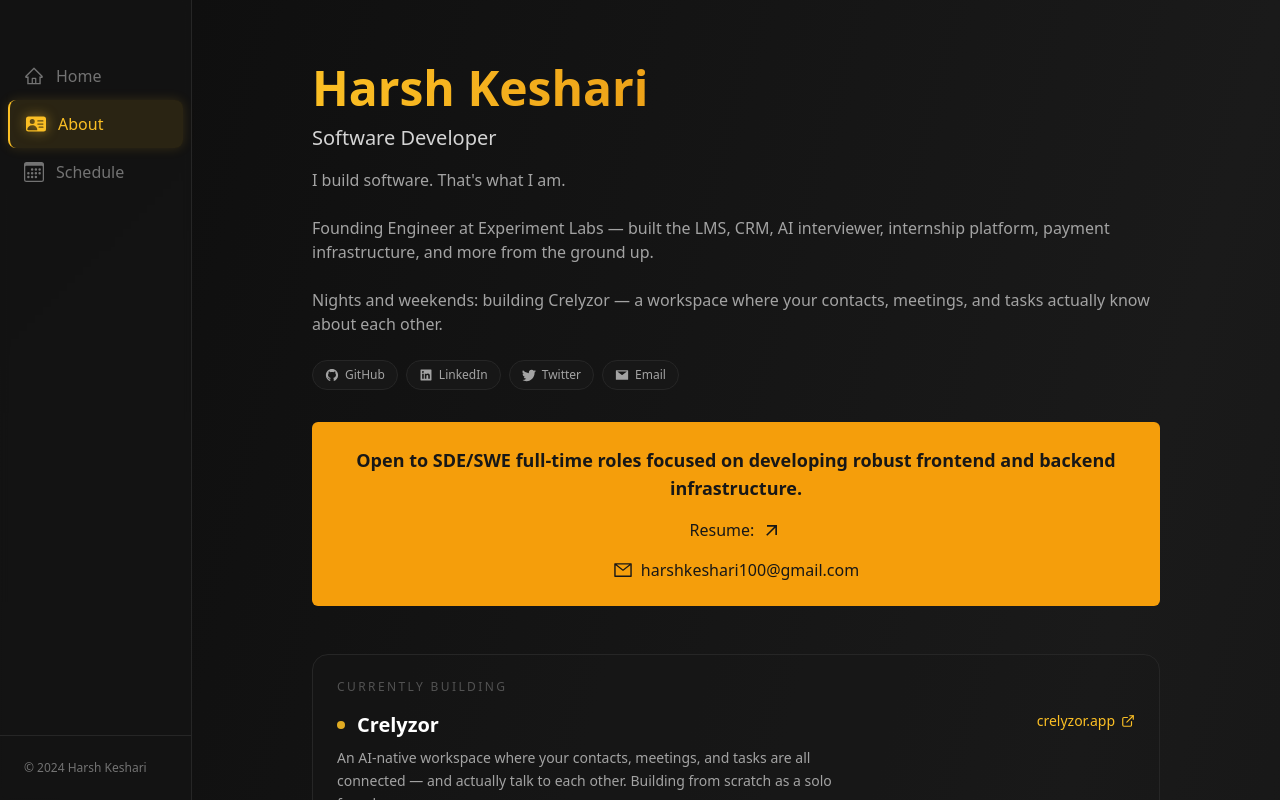
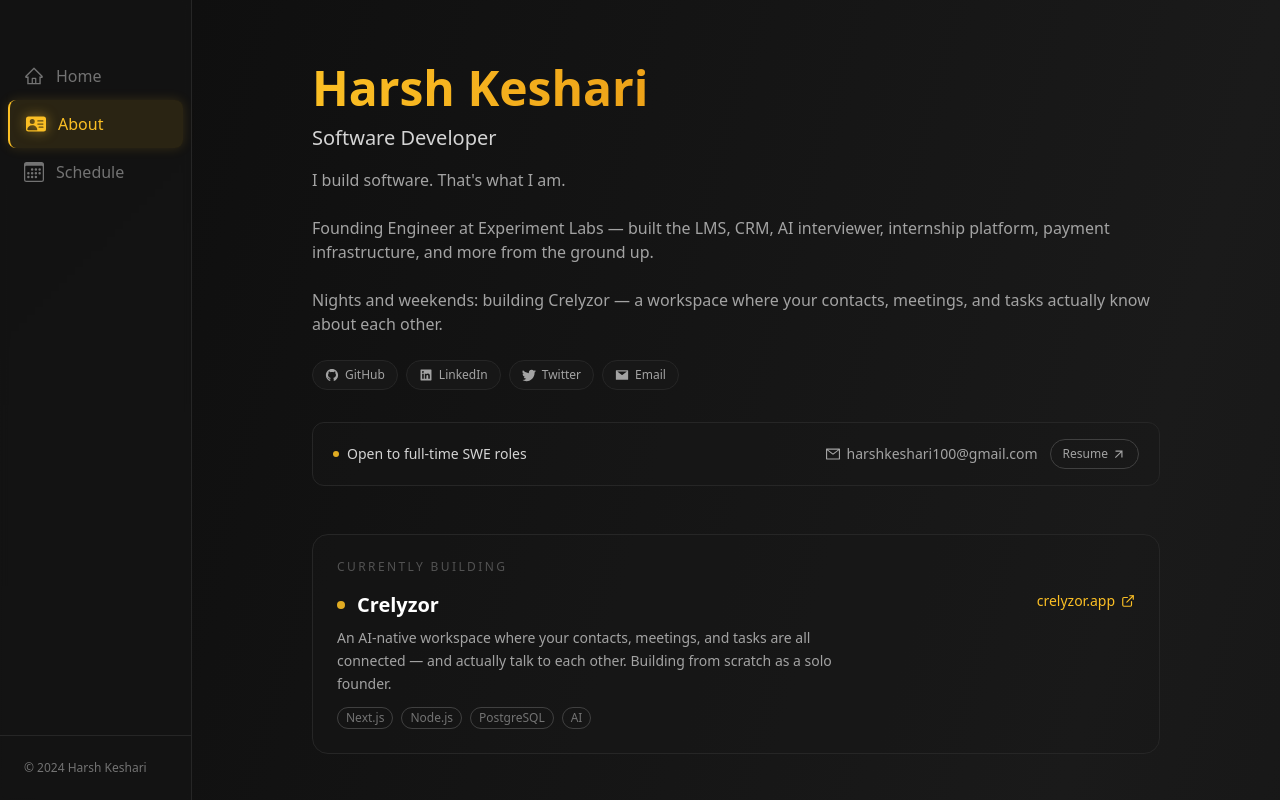
Before and after one commit to hrshkshri/portfolio, a Next.js app: page /about in a window 1280 px wide. Shown: the top 800 px of the page. Built offline with nearby package versions, Linux system fonts and the light colour scheme; a web font is replaced by a local one.

Commit message:
feat: Revamp Banner component for enhanced layout and styling

```diff
--- a/src/components/about/Banner.tsx
+++ b/src/components/about/Banner.tsx
@@ -6,24 +6,27 @@
 
 const Banner: React.FC = () => {
     return (
-        <div className="p-6 rounded-md bg-amber-500 hover:shadow-lg transform hover:scale-105 transition duration-300 ease-in-out">
-            <p className="font-sans text-neutral-900 text-lg font-semibold text-center">
-                Open to SDE/SWE full-time roles focused on developing robust frontend and backend infrastructure.
-            </p>
-            <div className="mt-4 text-center">
-                <Link href={resumeLink}>
-                    <span className="flex items-center justify-center space-x-2 transition ease-in-out duration-300 transform hover:-translate-y-0.5 hover:-translate-x-0.5 cursor-pointer">
-                        <span className="text-neutral-900">Resume:</span>
-                        <MdArrowOutward className="w-5 h-5 text-neutral-900" />
-                    </span>
+        <div className="flex items-center justify-between gap-4 flex-wrap px-5 py-4 rounded-xl border border-neutral-800 bg-neutral-900/40">
+            <div className="flex items-center gap-2">
+                <span className="w-1.5 h-1.5 rounded-full bg-amber-400 animate-pulse" />
+                <p className="text-sm text-neutral-300">
+                    Open to full-time SWE roles
+                </p>
+            </div>
+            <div className="flex items-center gap-3">
+                <Link
+                    href="mailto:harshkeshari100@gmail.com"
+                    className="flex items-center gap-1.5 text-sm text-neutral-400 hover:text-amber-400 transition-colors duration-200"
+                >
+                    <AiOutlineMail className="w-4 h-4" />
+                    harshkeshari100@gmail.com
                 </Link>
-            </div>
-            <div className="mt-4 text-center">
-                <Link href="mailto:harshkeshari100@gmail.com">
-                    <span className="flex items-center justify-center space-x-2 transition ease-in-out duration-300 transform hover:-translate-y-0.5 hover:-translate-x-0.5 cursor-pointer">
-                        <AiOutlineMail className="w-5 h-5 text-neutral-900" />
-                        <span className="text-neutral-900">harshkeshari100@gmail.com</span>
-                    </span>
+                <Link
+                    href={resumeLink}
+                    className="flex items-center gap-1 px-3 py-1.5 rounded-full border border-neutral-700 text-xs text-neutral-400 hover:text-amber-400 hover:border-amber-400/30 transition-all duration-200"
+                >
+                    Resume
+                    <MdArrowOutward className="w-3.5 h-3.5" />
                 </Link>
             </div>
         </div>
```
